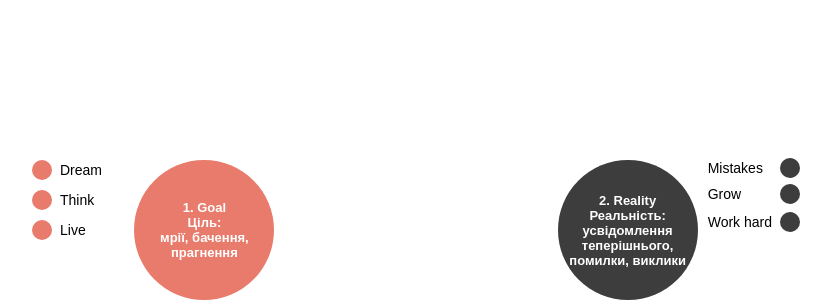
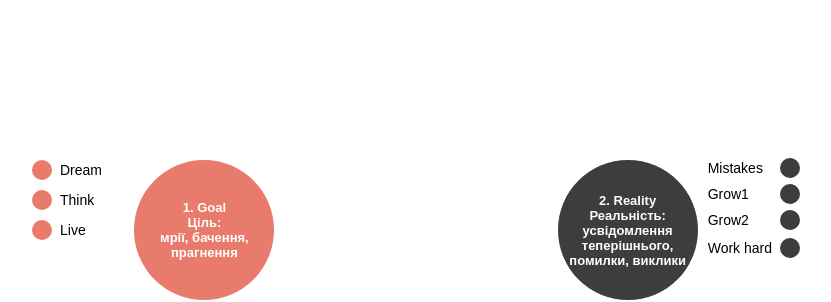
Before and after one commit to errorcat404/HubForGrow, a plain HTML site: page index.html in a window 1280 px wide. Shown: the top 302 px of the page, without its empty margins (224-1055 px from the left). Drawn offline with Linux system fonts and the light colour scheme.

Commit message:
Update index.html

```diff
--- a/index.html
+++ b/index.html
@@ -28,7 +28,8 @@
 
 <div class="side-labels reality-labels">
   <div class="dot-label right">Mistakes<div class="dot" style="background:#3d3d3d; position: absolute; left: 72px;"></div></div>
-  <div class="dot-label right">Grow<div class="dot" style="background:#3d3d3d; position: absolute; left: 72px;"></div></div>
+  <div class="dot-label right">Grow1<div class="dot" style="background:#3d3d3d; position: absolute; left: 72px;"></div></div>
+  <div class="dot-label right">Grow2<div class="dot" style="background:#3d3d3d; position: absolute; left: 72px;"></div></div>
   <div class="dot-label right">Work hard<div class="dot" style="background:#3d3d3d;"></div></div>
 </div>
 
```
